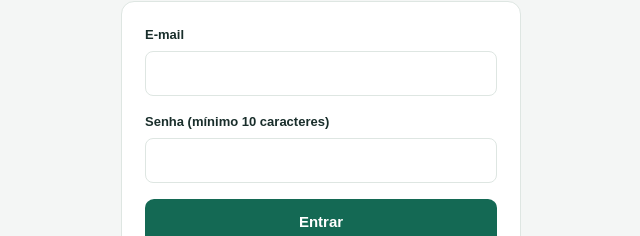
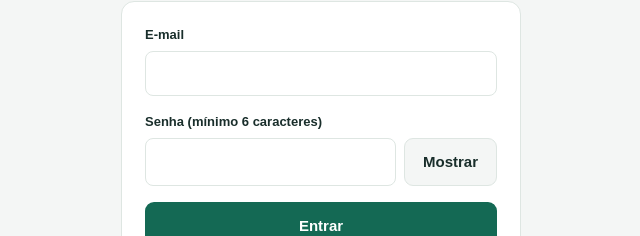
Before and after one commit to DrySafe/safeobra, a Next.js app: page /login in a window 1280 px wide. Shown: the part 305-541 px from the top of the page, without its empty margins (319-959 px from the left). Built offline with nearby package versions, Linux system fonts and the light colour scheme.

Commit message:
Add password visibility toggle and six-character minimum

```diff
--- a/src/app/globals.css
+++ b/src/app/globals.css
@@ -491,6 +491,20 @@ html[data-theme="dark"] {
 }
 
 /* Equal touch targets and a clear gap between primary and secondary auth actions. */
+.password-field {
+  display: flex;
+  gap: 8px;
+  align-items: stretch;
+}
+.password-field input {
+  min-width: 0;
+  flex: 1;
+}
+.password-field button {
+  min-height: 48px;
+  min-width: 88px;
+  flex-shrink: 0;
+}
 .auth-actions {
   display: grid;
   gap: 12px;
--- a/src/components/forms.tsx
+++ b/src/components/forms.tsx
@@ -2,6 +2,7 @@
 import { useRef, useState, useTransition, useId, type ReactNode } from "react";
 import { useCloseDialog } from "./simple-ui";
 import { useRememberedForm } from "./dialog-drafts";
+import { PasswordInput } from "./password-input";
 import { useNotice, useReading, useRefresh } from "./navigation";
 import { useRouter } from "next/navigation";
 import { z } from "zod";
@@ -201,6 +202,16 @@ export function DataForm({
                   </option>
                 ))}
               </select>
+            ) : f.type === "password" ? (
+              <PasswordInput
+                id={formId + f.name}
+                name={f.name}
+                defaultValue={f.value}
+                autoComplete={
+                  kind === "signup" ? "new-password" : "current-password"
+                }
+                required={!f.optional}
+              />
             ) : f.type === "textarea" ? (
               <textarea
                 id={formId + f.name}
@@ -223,16 +234,8 @@ export function DataForm({
                 required={!f.optional && f.type !== "checkbox"}
                 step={f.type === "number" ? "any" : undefined}
                 min={f.type === "number" ? 0 : undefined}
-                maxLength={f.type === "password" ? 128 : 300}
-                autoComplete={
-                  f.type === "password"
-                    ? kind === "signup"
-                      ? "new-password"
-                      : "current-password"
-                    : f.type === "email"
-                      ? "email"
-                      : undefined
-                }
+                maxLength={300}
+                autoComplete={f.type === "email" ? "email" : undefined}
               />
             )}
             {f.suggestions && (
@@ -466,7 +469,7 @@ export function LoginForm() {
           { name: "email", label: "E-mail", type: "email" },
           {
             name: "password",
-            label: "Senha (mínimo 10 caracteres)",
+            label: "Senha (mínimo 6 caracteres)",
             type: "password",
           },
         ]}
--- /dev/null
+++ b/src/components/password-input.tsx
@@ -0,0 +1,42 @@
+"use client";
+import { useState } from "react";
+
+export function PasswordInput({
+  id,
+  name,
+  defaultValue = "",
+  autoComplete,
+  required,
+}: {
+  id: string;
+  name: string;
+  defaultValue?: string;
+  autoComplete: "new-password" | "current-password";
+  required: boolean;
+}) {
+  const [visible, setVisible] = useState(false);
+  return (
+    <div className="password-field">
+      <input
+        id={id}
+        name={name}
+        type={visible ? "text" : "password"}
+        defaultValue={defaultValue}
+        autoComplete={autoComplete}
+        minLength={6}
+        maxLength={128}
+        required={required}
+      />
+      <button
+        type="button"
+        className="secondary"
+        aria-label={visible ? "Ocultar senha" : "Mostrar senha"}
+        aria-controls={id}
+        aria-pressed={visible}
+        onClick={() => setVisible((value) => !value)}
+      >
+        {visible ? "Ocultar" : "Mostrar"}
+      </button>
+    </div>
+  );
+}
--- a/src/lib/schemas.ts
+++ b/src/lib/schemas.ts
@@ -16,7 +16,7 @@ const cents = z.coerce.number().int().min(0).max(100000000000);
 const day = z.iso.date();
 export const loginSchema = z.object({
   email: z.email().max(254),
-  password: z.string().min(10).max(128),
+  password: z.string().min(6, "Use pelo menos 6 caracteres na senha.").max(128),
 });
 export const obraSchema = z.object({ nome: text, orcamento: cents });
 export const expenseCategorySchema = text;
```
Also changed, not shown: 2 other files (tests, documents, lock files or other folders).
